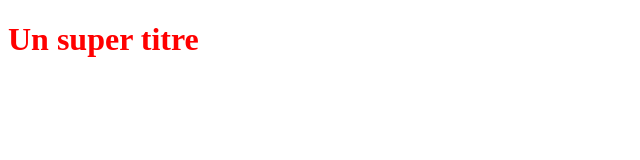
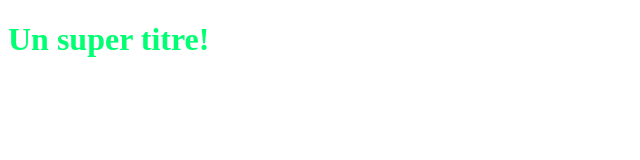
Before and after one commit to Ausysk/Docker-compose, a plain HTML site: page index.html in a window 1280 px wide. Shown: the whole page, without its empty margins (0-640 px from the left). Drawn offline with Linux system fonts and the light colour scheme.

Commit message:
Modification du H1 dans index et color dans Styles

```diff
--- a/index.html
+++ b/index.html
@@ -5,6 +5,6 @@
    <link rel="stylesheet" type="text/css" href="styles.css">
 </head>
 <body>
-   <h1>Un super titre</h1>
+   <h1>Un super titre!</h1>
 </body>
 </html>
--- a/styles.css
+++ b/styles.css
@@ -1,3 +1,3 @@
 h1 {
-    color: red;
+    color: rgb(0, 255, 115);
  }
```
